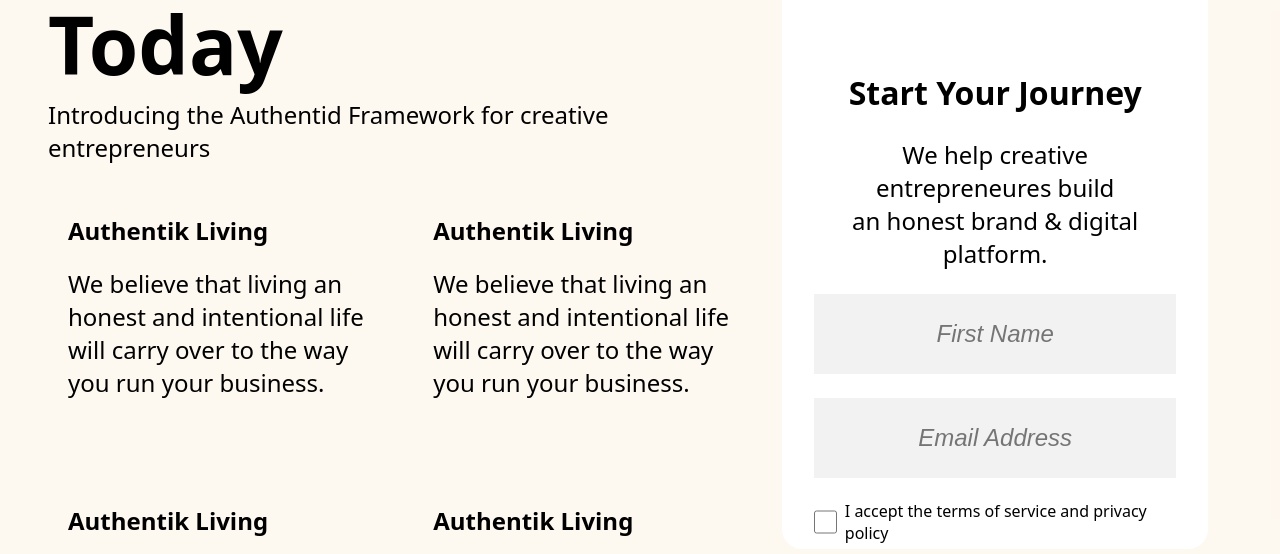
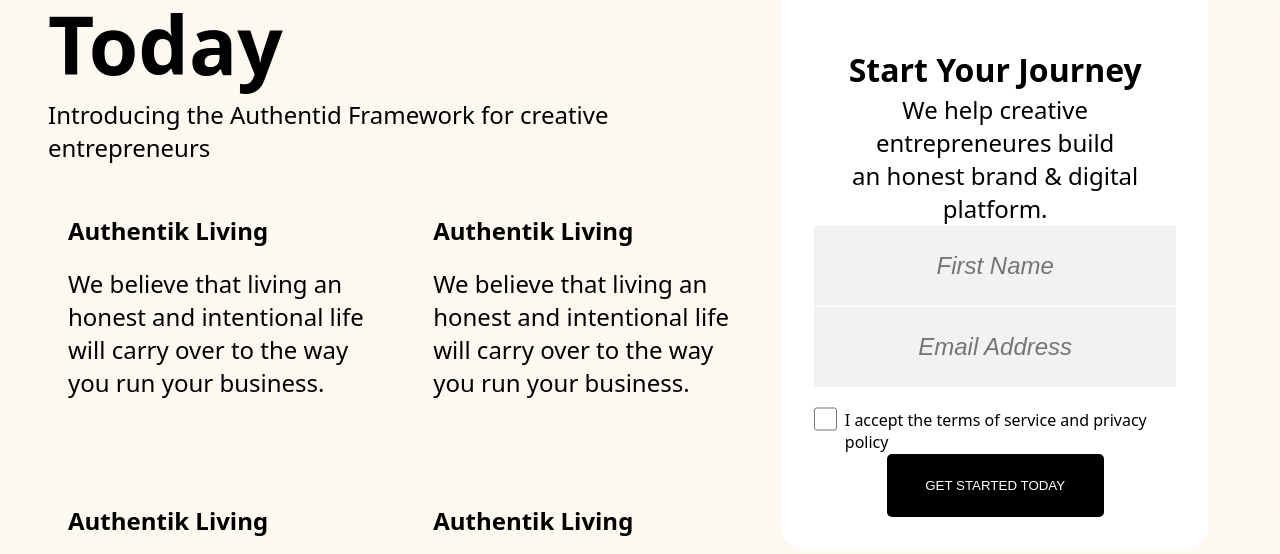
Before and after one commit to chill-czar/DESIGN01, a plain HTML site: page index.html in a window 1280 px wide. Shown: the part 1768-2322 px from the top of the page. Drawn offline with Linux system fonts and the light colour scheme.

Commit message:
final commit again

```diff
--- a/style.css
+++ b/style.css
@@ -180,6 +180,7 @@ body {
   display: flex;
   flex-direction: column;
   align-items: center;
+  justify-content: space-between;
   padding: 2rem;
   border-radius: 20px;
 }
@@ -191,13 +192,11 @@ body {
 .card h1 {
   font-size: 2rem;
   font-weight: bolder;
-  margin-top: 1.5rem;
 }
 
 .card h2 {
   font-size: 1.5rem;
   font-weight: 300;
-  margin-top: 1.5rem;
   text-align: center;
 }
 
@@ -209,7 +208,6 @@ body {
   text-align: center;
   background-color: rgba(128, 128, 128, 0.103);
   border: none;
-  margin-top: 1.5rem;
   font-style: italic;
 }
 
@@ -236,7 +234,6 @@ body {
   color: white;
   border: none;
   border-radius: 5px;
-  margin-top: 20px;
 }
 
 .p3-left-box h1 {
```
